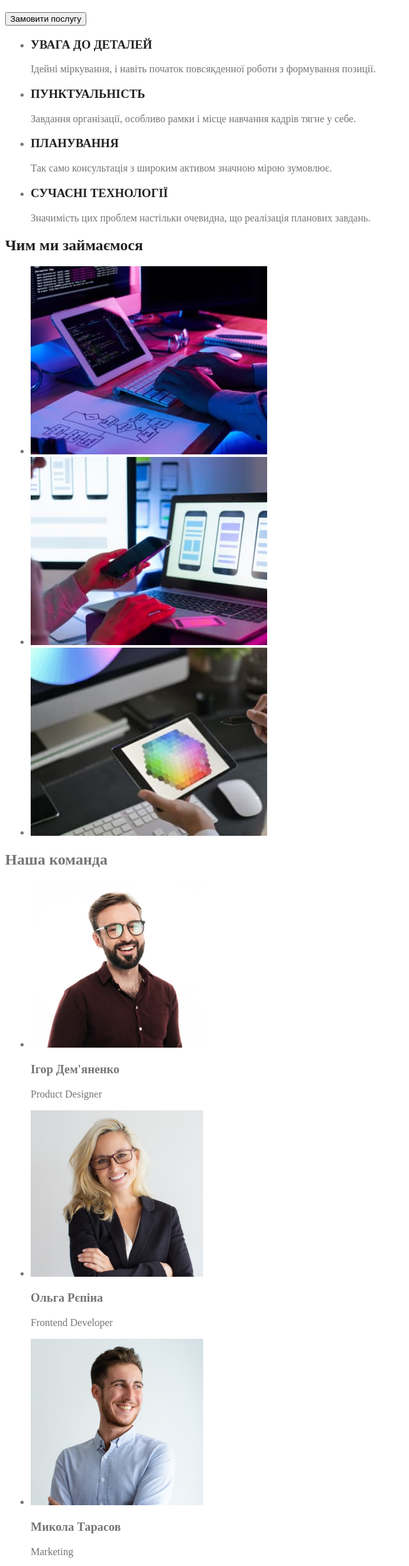
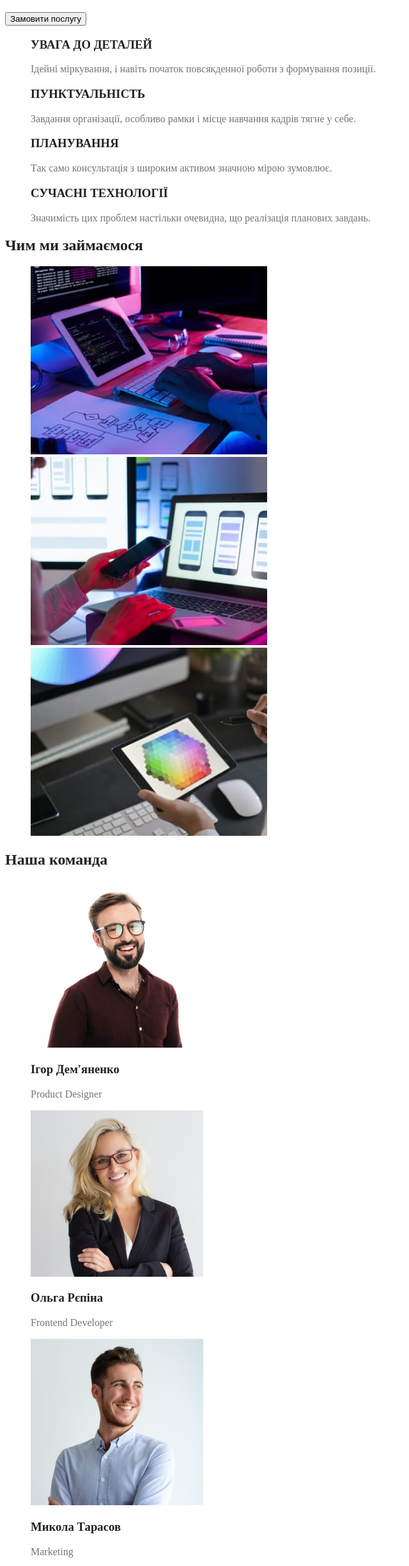
Before and after one commit to An-nettt/goit-markup-hw-02, a plain HTML site: page index.html in a window 1280 px wide. Shown: the part 209-2656 px from the top of the page at 64% size, without its empty margins (0-640 px from the left). Drawn offline with Linux system fonts and the light colour scheme.

Commit message:
Додано CSS до  main сторінки Cтудія

```diff
--- a/css/style.css
+++ b/css/style.css
@@ -60,3 +60,15 @@ body {
 .features .title {
     color: var(--title-text-color);
 }
+
+/* Команда */
+.teams .title {
+    color: var(--title-text-color);
+}
+
+/* Кнопка */
+.button {
+
+}
+
+/* Футер */
--- a/index.html
+++ b/index.html
@@ -33,7 +33,7 @@
         <section class="section">
             <h2 hidden>Переваги</h2>
 
-            <ul class="features">
+            <ul class="features list">
                 <li>
                     <h3 class="title">УВАГА ДО ДЕТАЛЕЙ</h3>
                     <p>Ідейні міркування, і навіть початок повсякденної роботи з формування позиції.</p>
@@ -56,7 +56,7 @@
         <!-- Чим ми займаємося -->
         <section class="section">
             <h2 class="section-title">Чим ми займаємося</h2>
-            <ul>
+            <ul class="work-list list">
                 <li><img src="./images/desktop.jpg" alt="комп'ютер" width="370" height="294"></li>
                 <li><img src="./images/mobile.jpg" alt="телефон" width="370" height="294"></li>
                 <li><img src="./images/design.jpg" alt="планшет" width="370" height="294"></li>
@@ -65,26 +65,26 @@
 
         <!-- Наша команда -->
         <section class="section">
-            <h2>Наша команда</h2>
-            <ul>
+            <h2 class="section-title">Наша команда</h2>
+            <ul class="teams list">
                 <li>
                     <img src="./images/img1.jpg" alt="фото Ігоря" width="270" height="260">
-                    <h3>Ігор Дем'яненко</h3>
+                    <h3 class="title">Ігор Дем'яненко</h3>
                     <p>Product Designer</p>
                 </li>
                 <li>
                     <img src="./images/img2.jpg" alt="фото Ольги" width="270" height="260">
-                    <h3>Ольга Рєпіна</h3>
+                    <h3 class="title">Ольга Рєпіна</h3>
                     <p>Frontend Developer</p>
                 </li>
                 <li>
                     <img src="./images/img3.jpg" alt="фото Миколи" width="270" height="260">
-                    <h3>Микола Тарасов</h3>
+                    <h3 class="title">Микола Тарасов</h3>
                     <p>Marketing</p>
                 </li>
                 <li>
                     <img src="./images/img4.jpg" alt="фото Михайла" width="270" height="260">
-                    <h3>Михайло Єрмаков</h3>
+                    <h3 class="title">Михайло Єрмаков</h3>
                     <p>UI Designer</p>
                 </li>
             </ul>
@@ -92,7 +92,7 @@
     </main>
 
     <footer>
-        <a href="./index.html"><span>Web</span>Studio</a>
+        <a href="./index.html"><span class="logo">Web</span>Studio</a>
         <address>
             <ul>
                 <li><a href="https://goo.gl/maps/Ljtp2W8DD5nZZjgz7">м. Київ, пр-т Лесі Українки, 26</a></li>
```
Also changed, not shown: portfolio.html (+3 -3 lines).
